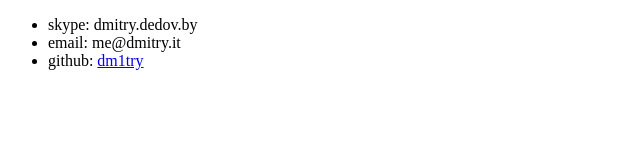
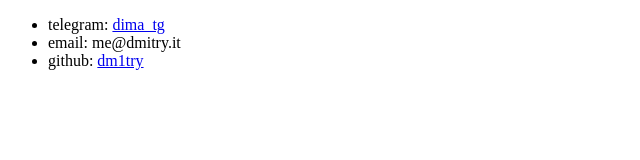
Before and after one commit to dm1try/dm1try.github.io, a plain HTML site: page index.html in a window 1280 px wide. Shown: the whole page, without its empty margins (0-640 px from the left). Drawn offline with Linux system fonts and the light colour scheme.

Commit message:
use Telegram instead of Skype

```diff
--- a/index.html
+++ b/index.html
@@ -5,7 +5,7 @@
   </head>
   <body>
     <ul>
-      <li>skype: dmitry.dedov.by </li>
+      <li>telegram: <a href="https://t.me/dima_tg">dima_tg</a> </li>
       <li>email: me@dmitry.it </li>
       <li>github: <a href="https://github.com/dm1try">dm1try</a> </li>
     </ul>
```
